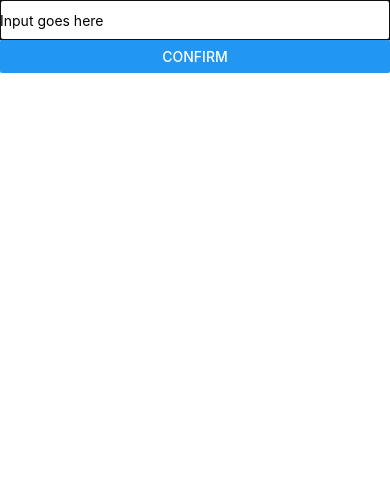
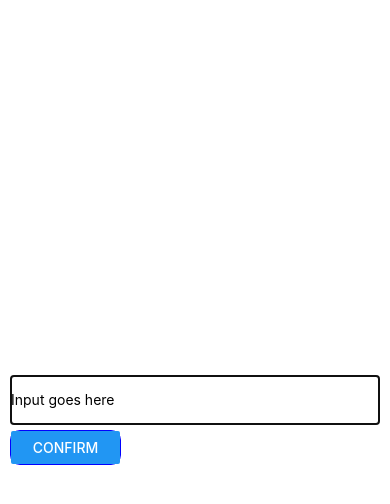
Before and after one commit to eric3318/cs5520-mobile-development, a React Native app: screen / in a window 390 px wide. Both pictures are taken after a click on the button "ADD A GOAL". Shown: the top 504 px of the page. Built offline with nearby package versions, Linux system fonts and the light colour scheme.

Commit message:
added Text and TextInput styling

```diff
--- a/components/Header.jsx
+++ b/components/Header.jsx
@@ -1,9 +1,20 @@
 import { View, Text } from "react-native";
+import { StyleSheet } from "react-native";
 
 export default function Header({ appName }) {
   return (
     <View>
-      <Text>Welcome to {appName}</Text>
+      <Text style={styles.textStyle}>Welcome to {appName}</Text>
     </View>
   );
 }
+
+const styles = StyleSheet.create({
+  textStyle: {
+    color: "purple",
+    fontSize: 25,
+    borderColor: "purple",
+    borderWidth: 2,
+    padding: 5,
+  },
+});
--- a/components/Input.jsx
+++ b/components/Input.jsx
@@ -13,9 +13,9 @@ export default function Input({ shouldFocus, inputDataHandler, isVisible }) {
 
   return (
     <Modal animationType="slide" visible={isVisible}>
-      <View>
+      <View style={styles.container}>
         <TextInput
-          style={{ height: 40 }}
+          style={styles.input}
           placeholder="Input goes here"
           value={text}
           onChangeText={(inputText) => {
@@ -37,7 +37,9 @@ export default function Input({ shouldFocus, inputDataHandler, isVisible }) {
               : "Please type more than 3 characters"}
           </Text>
         )}
-        <Button title="Confirm" onPress={handleConfirm} />
+        <View style={styles.button}>
+          <Button title="Confirm" onPress={handleConfirm} />
+        </View>
       </View>
     </Modal>
   );
@@ -46,8 +48,20 @@ export default function Input({ shouldFocus, inputDataHandler, isVisible }) {
 const styles = StyleSheet.create({
   container: {
     flex: 1,
-    backgroundColor: "#fff",
-    alignItems: "center",
+    flexDirection: "column",
     justifyContent: "center",
+    margin: 10,
+  },
+  input: {
+    borderColor: "purple",
+    borderWidth: 1,
+    height: 50,
+  },
+  button: {
+    width: "30%",
+    marginVertical: 5,
+    borderWidth: 1,
+    borderColor: "blue",
+    borderRadius: "10px",
   },
 });
```
